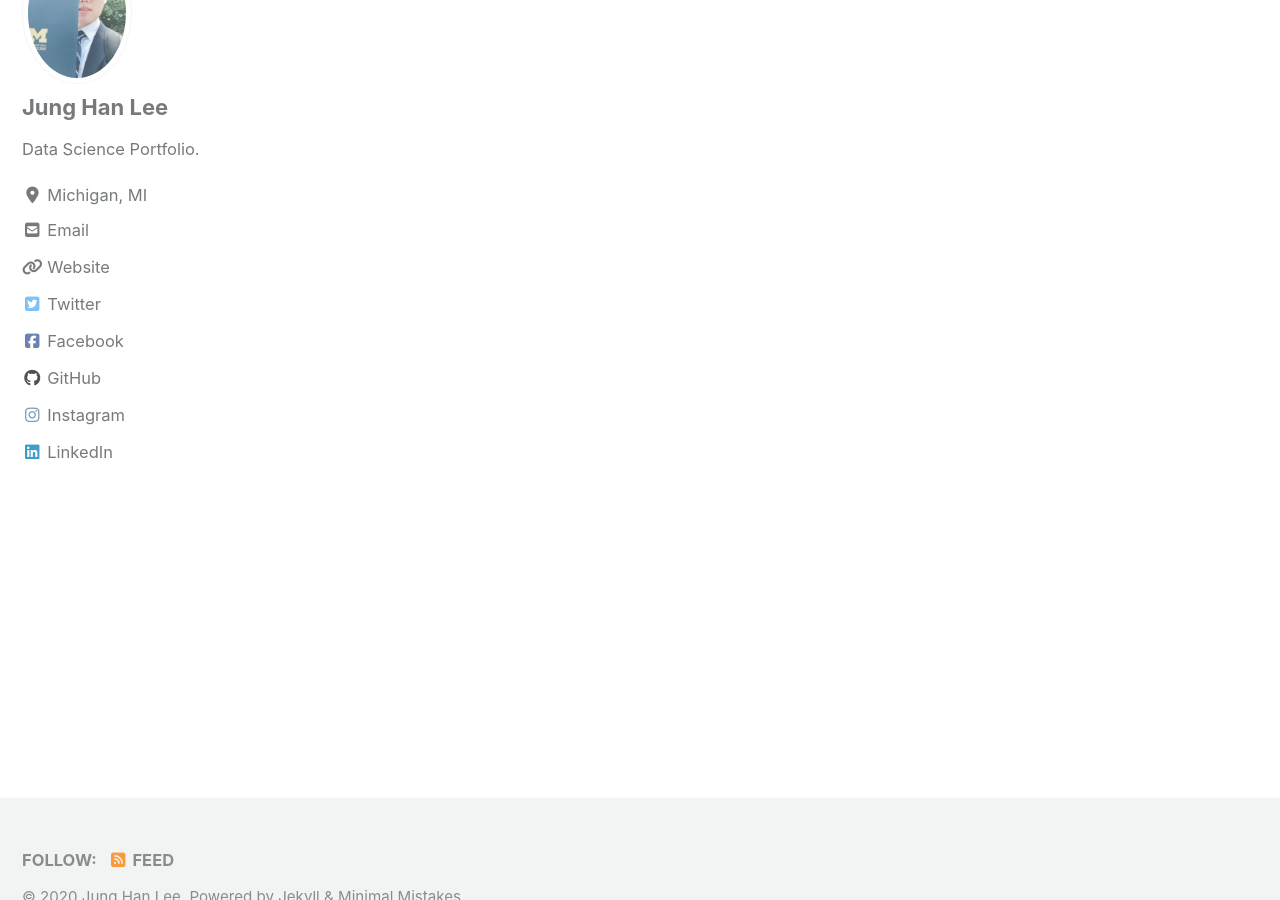
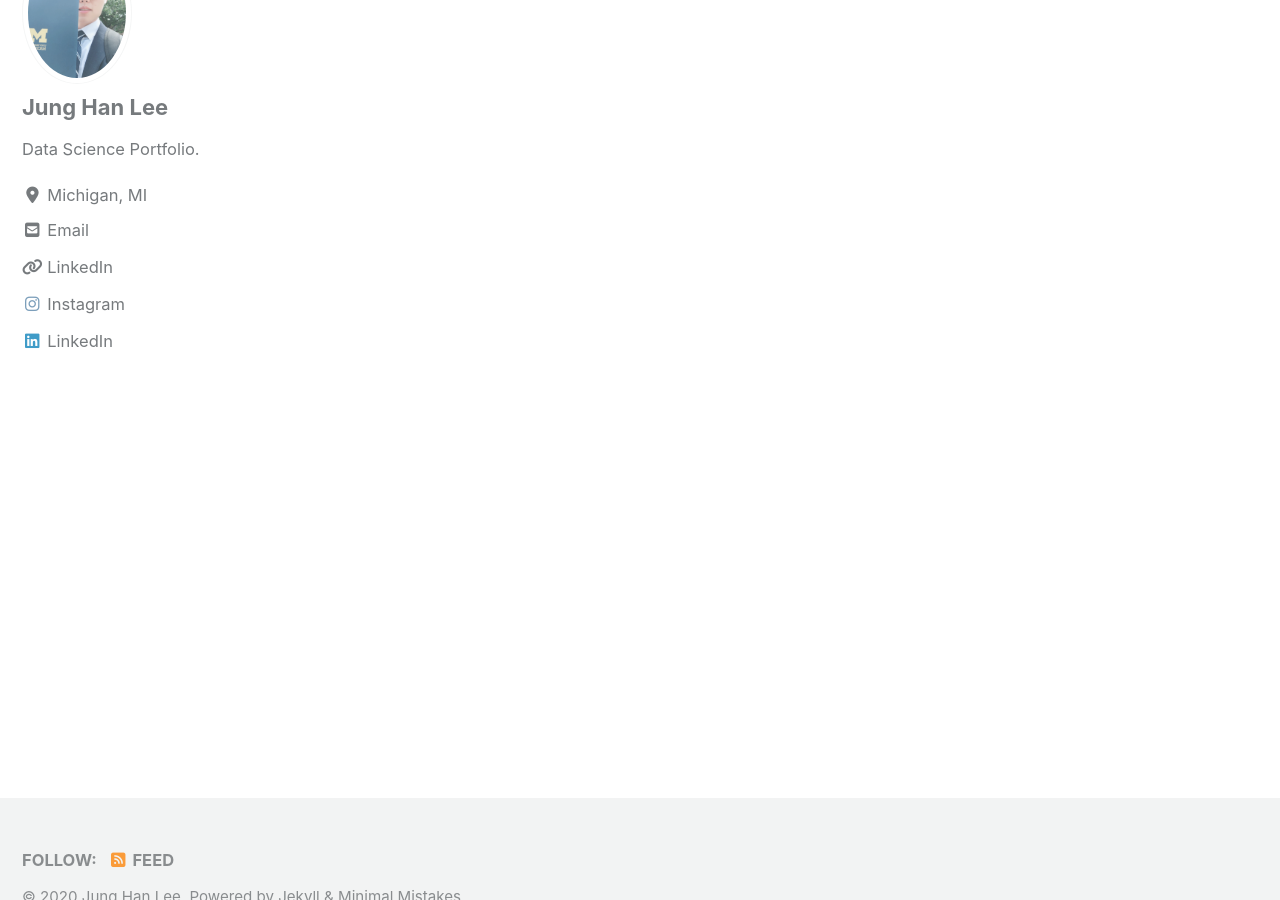
Before and after one commit to jung-han-lee/jung-han-lee.github.io, a Jekyll site: the page built from _pages/machinelearning.md, in a window 1280 px wide and 900 px high, scrolled down 532 px. Built offline with Jekyll 4.4.1, drawn with Linux system fonts in a browser that asks for light colours; cached includes are drawn as plain includes; nearby versions of some CDN libraries.

Commit message:
new github

```diff
--- a/_config.yml
+++ b/_config.yml
@@ -117,21 +117,21 @@ author:
     - label: "Email"
       icon: "fas fa-fw fa-envelope-square"
       url: mailto:jeflee@umich.edu
-    - label: "Website"
+    - label: "LinkedIn"
       icon: "fas fa-fw fa-link"
       url: "https://www.linkedin.com/in/junghanlee/"
-    - label: "Twitter"
-      icon: "fab fa-fw fa-twitter-square"
-      url: "https://twitter.com/"
-    - label: "Facebook"
-      icon: "fab fa-fw fa-facebook-square"
-      url: "https://facebook.com/"
-    - label: "GitHub"
-      icon: "fab fa-fw fa-github"
-      url: "https://github.com/"
+    # - label: "Twitter"
+    #   icon: "fab fa-fw fa-twitter-square"
+    #   url: "https://twitter.com/"
+    # - label: "Facebook"
+    #   icon: "fab fa-fw fa-facebook-square"
+    #   url: "https://facebook.com/"
+    # - label: "GitHub"
+    #   icon: "fab fa-fw fa-github"
+    #   url: "https://github.com/"
     - label: "Instagram"
       icon: "fab fa-fw fa-instagram"
-      url: "https://instagram.com/"
+      url: "https://www.instagram.com/jeffery_____lee/"
 
 # Site Footer
 footer:
```
